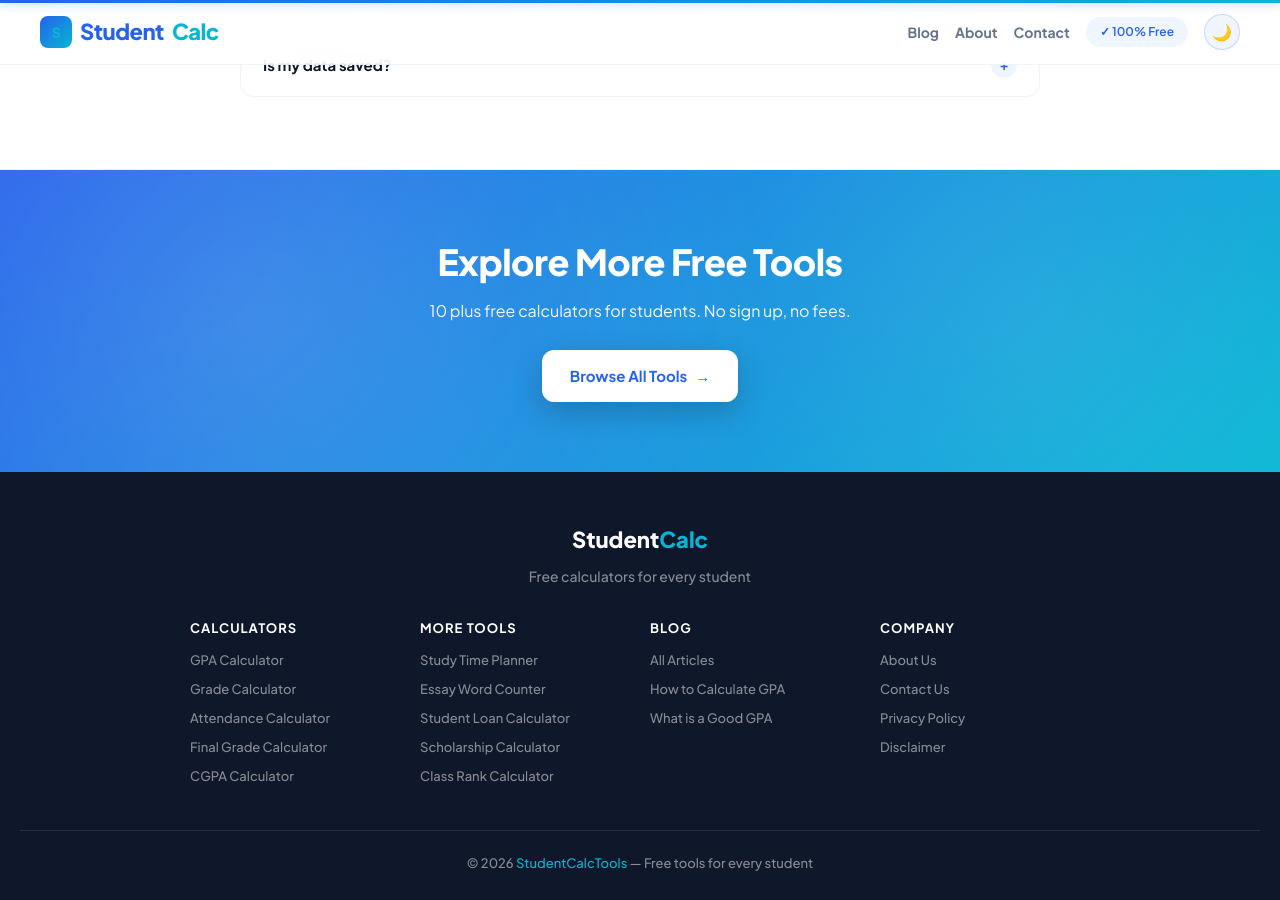
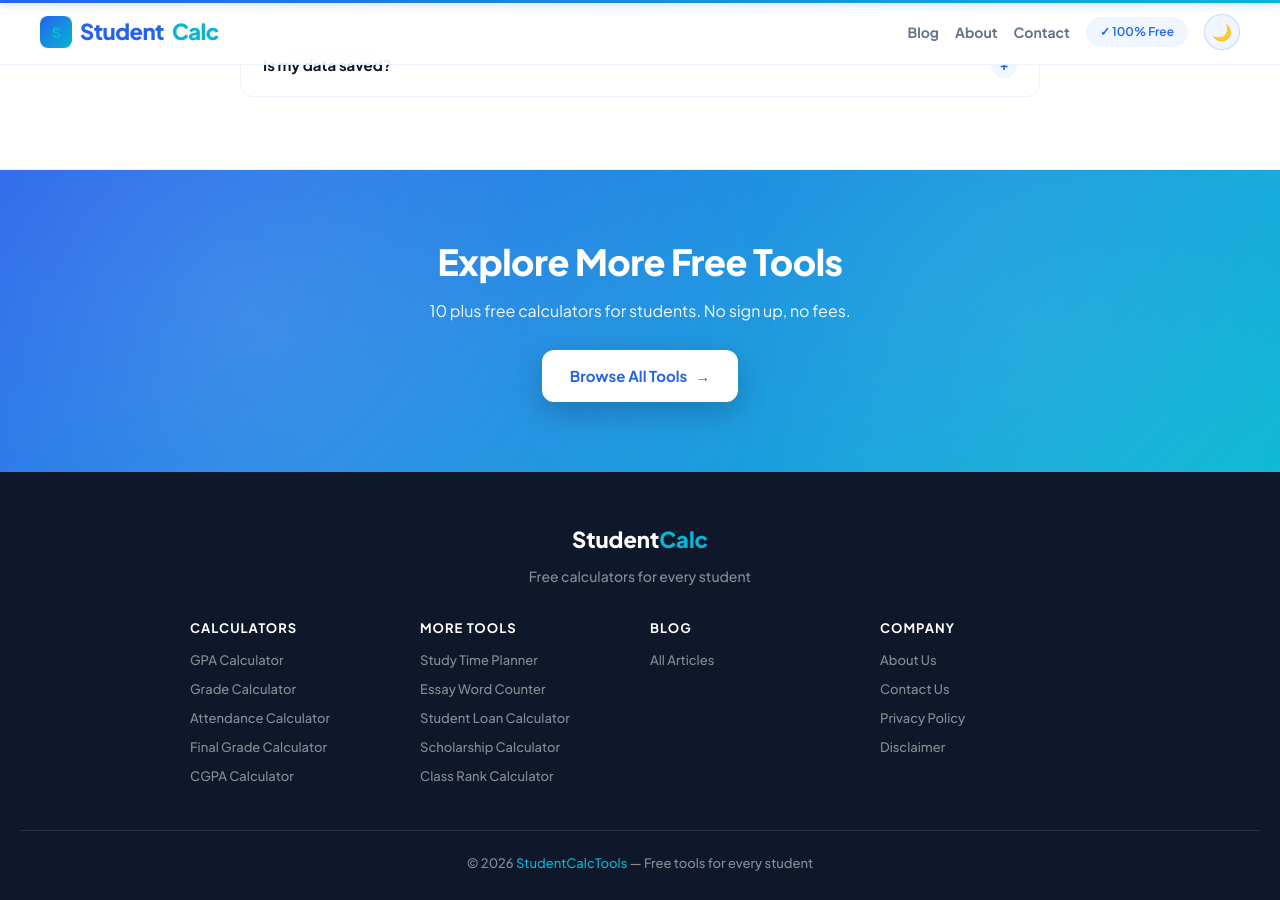
Before and after one commit to zaidmeo09-dhangal/studentcalctools, a Jekyll site: the page cgpa-calculator/index.html, which Jekyll copies as it is, in a window 1280 px wide and 900 px high, scrolled down 2356 px. Built offline with Jekyll 4.4.1, drawn with Linux system fonts in a browser that asks for light colours.

Commit message:
Fix CGPA calculator SEO URLs and footer links

```diff
--- a/cgpa-calculator/index.html
+++ b/cgpa-calculator/index.html
@@ -2,10 +2,10 @@
 <html lang="en">
 <head>
     <meta charset="UTF-8">
-    <link rel="apple-touch-icon" sizes="180x180" href="apple-touch-icon.png">
-    <link rel="icon" type="image/png" sizes="32x32" href="favicon-32x32.png">
-    <link rel="icon" type="image/png" sizes="16x16" href="favicon-16x16.png">
-    <link rel="manifest" href="site.webmanifest">
+    <link rel="apple-touch-icon" sizes="180x180" href="/apple-touch-icon.png">
+    <link rel="icon" type="image/png" sizes="32x32" href="/favicon-32x32.png">
+    <link rel="icon" type="image/png" sizes="16x16" href="/favicon-16x16.png">
+    <link rel="manifest" href="/site.webmanifest">
     <meta name="theme-color" content="#2563eb">
     <link rel="canonical" href="https://studentcalctools.com/cgpa-calculator/">
     <meta name="viewport" content="width=device-width, initial-scale=1.0">
@@ -14,14 +14,14 @@
 
     <meta property="og:type" content="website">
     <meta property="og:site_name" content="StudentCalcTools">
-    <meta property="og:url" content="https://studentcalctools.com/c/">
+    <meta property="og:url" content="https://studentcalctools.com/cgpa-calculator/">
     <meta property="og:title" content="CGPA Calculator - Cumulative GPA Across Semesters">
     <meta property="og:description" content="Calculate your cumulative GPA across multiple semesters. Free and instant.">
-    <meta property="og:image" content="https://studentcalctools.com/og-image.png">
+    <meta property="og:image" content="https://studentcalctools.com/assets/images/og-image.webp">
     <meta name="twitter:card" content="summary_large_image">
     <meta name="twitter:title" content="CGPA Calculator - Free">
     <meta name="twitter:description" content="Calculate cumulative GPA across multiple semesters.">
-    <meta name="twitter:image" content="https://studentcalctools.com/og-image.png">
+    <meta name="twitter:image" content="https://studentcalctools.com/assets/images/og-image.webp">
     <meta name="author" content="StudentCalcTools">
 
     <script async src="https://www.googletagmanager.com/gtag/js?id=G-QFNEKR7QE0"></script>
@@ -260,9 +260,9 @@
         <p class="footer-logo">Student<span>Calc</span></p>
         <p class="footer-tagline">Free calculators for every student</p>
         <div class="footer-grid">
-            <div class="footer-col"><p class="col-title">Calculators</p><a href="/cgpa-calculator/">GPA Calculator</a><a href="/grade-calculator/">Grade Calculator</a><a href="/attendance-calculator/">Attendance Calculator</a><a href="/final-grade-calculator/">Final Grade Calculator</a><a href="/cgpa-calculator/">CGPA Calculator</a></div>
+            <div class="footer-col"><p class="col-title">Calculators</p><a href="/gpa-calculator/">GPA Calculator</a><a href="/grade-calculator/">Grade Calculator</a><a href="/attendance-calculator/">Attendance Calculator</a><a href="/final-grade-calculator/">Final Grade Calculator</a><a href="/cgpa-calculator/">CGPA Calculator</a></div>
             <div class="footer-col"><p class="col-title">More Tools</p><a href="/study-time-planner/">Study Time Planner</a><a href="/essay-word-counter/">Essay Word Counter</a><a href="/student-loan-calculator/">Student Loan Calculator</a><a href="/scholarship-calculator/">Scholarship Calculator</a><a href="/class-rank-calculator/">Class Rank Calculator</a></div>
-            <div class="footer-col"><p class="col-title">Blog</p><a href="/blog/">All Articles</a><a href="/blog/">How to Calculate GPA</a><a href="/blog/">What is a Good GPA</a></div>
+            <div class="footer-col"><p class="col-title">Blog</p><a href="/blog/">All Articles</a></div>
             <div class="footer-col"><p class="col-title">Company</p><a href="/about-us/">About Us</a><a href="/contact-us/">Contact Us</a><a href="/privacy-policy/">Privacy Policy</a><a href="/disclaimer/">Disclaimer</a></div>
         </div>
         <div class="footer-bottom"><p>© 2026 <span>StudentCalcTools</span> — Free tools for every student</p></div>
```
